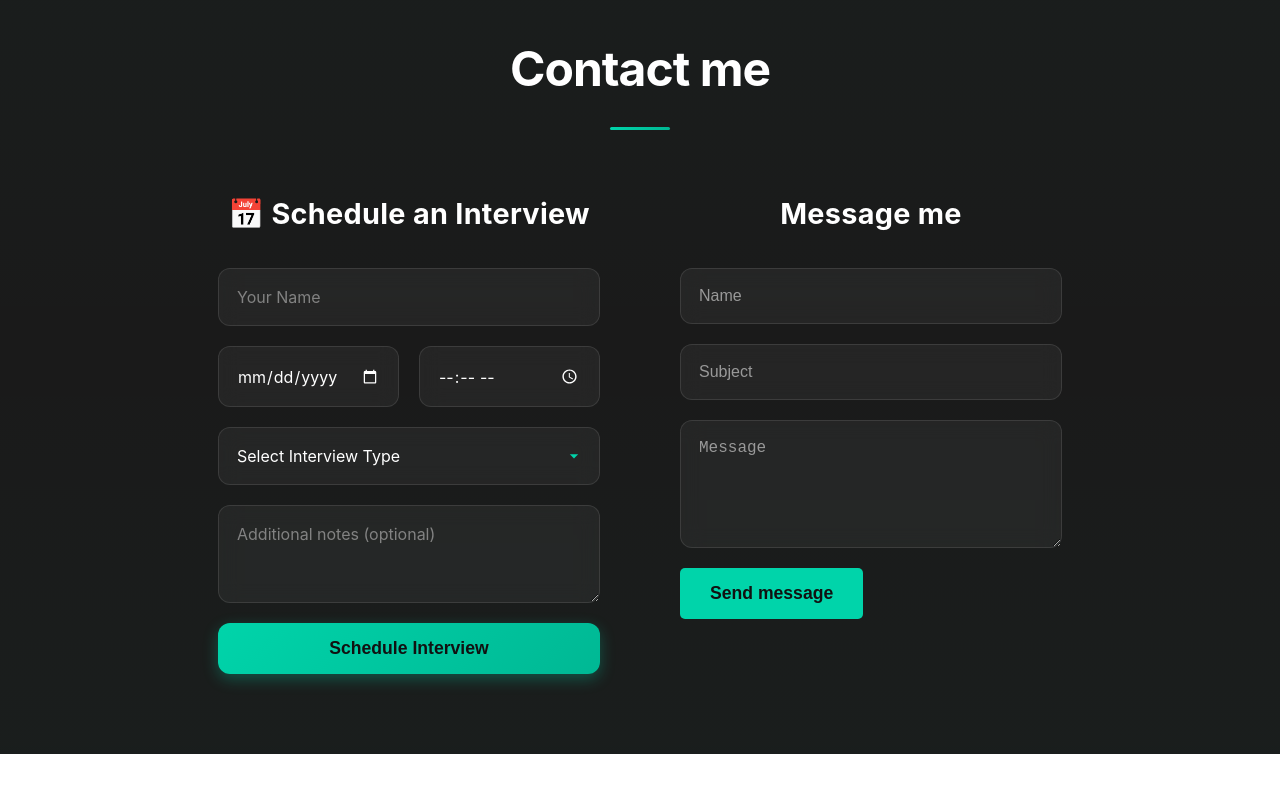
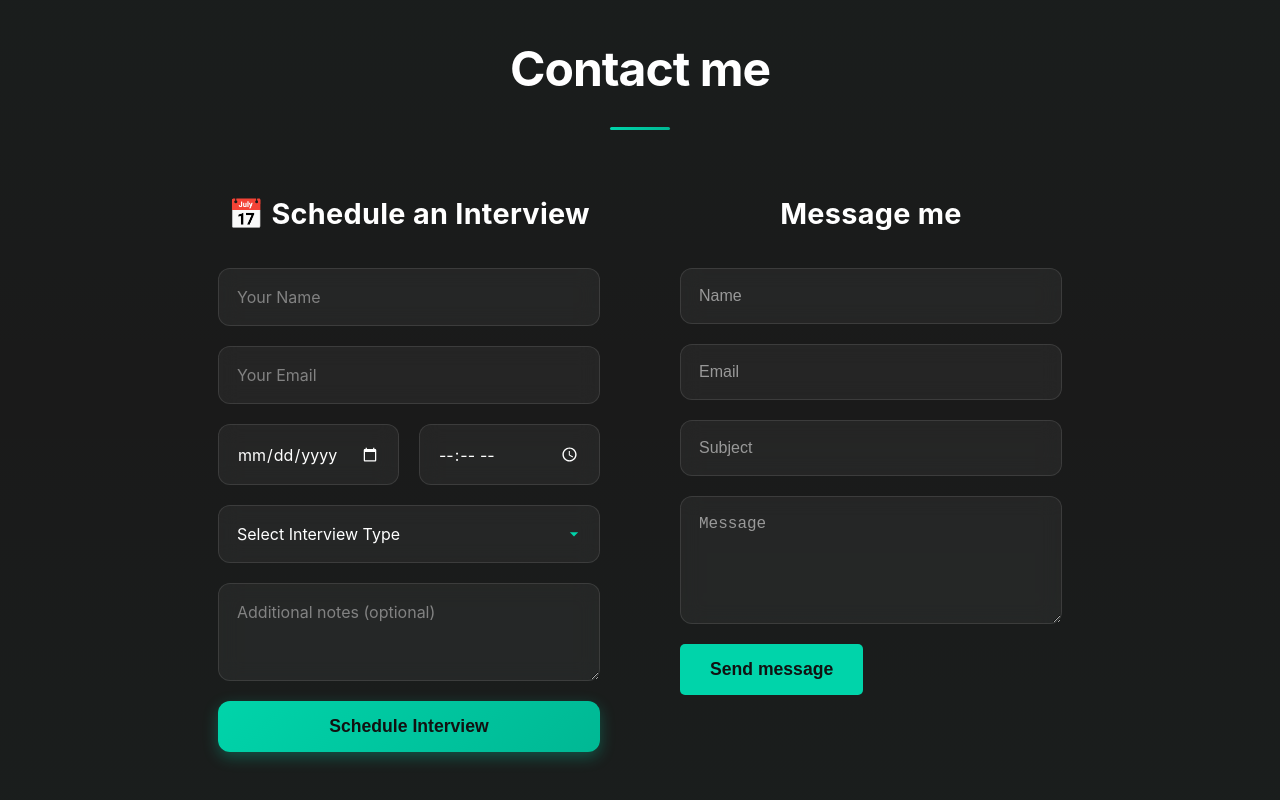
Before and after one commit to Kashish-varshney123/My-Portfolio, a React (Create React App) app: page / in a window 1280 px wide. Shown: the part 4331-5131 px from the top of the page. Before the commit the page ends 5085 px from the top, so only its background shows below. Built offline with nearby package versions, Linux system fonts and the light colour scheme.

Commit message:
Add email fields to forms for user identification

```diff
--- a/src/components/ContactMe.jsx
+++ b/src/components/ContactMe.jsx
@@ -40,6 +40,7 @@ const ContactMe = () => {
                         <h3>📅 Schedule an Interview</h3>
                         <form className="schedule-form" onSubmit={handleSubmit} action="https://formspree.io/f/mkgzdboe" method="POST">
                             <input type="text" name="name" placeholder="Your Name" required />
+                            <input type="email" name="email" placeholder="Your Email" required />
                             <div className="form-row">
                                 <input type="date" name="date" min={new Date().toISOString().split('T')[0]} required />
                                 <input type="time" name="time" required />
@@ -61,6 +62,12 @@ const ContactMe = () => {
                                 type="text"
                                 name="name"
                                 placeholder="Name"
+                                required
+                            />
+                            <input
+                                type="email"
+                                name="email"
+                                placeholder="Email"
                                 required
                             />
                             <input
```
